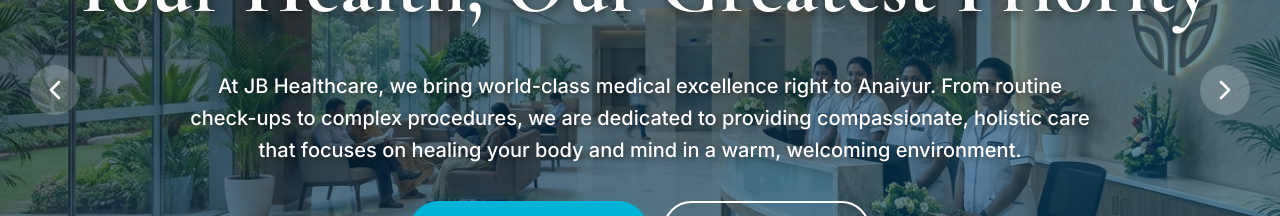
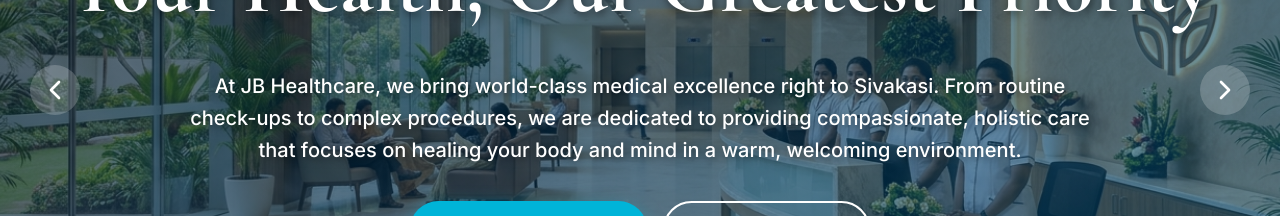
Before and after one commit to mdasper/jbhealthcare, a React (Vite) app: page / in a window 1280 px wide. Shown: the part 310-526 px from the top of the page. Built offline with nearby package versions, Linux system fonts and the light colour scheme; no server answers.

Commit message:
fix: replace Anaiyur with Sivakasi across hero slide and site pages

```diff
--- a/src/pages/About.jsx
+++ b/src/pages/About.jsx
@@ -33,7 +33,7 @@
 
   // Use fallback text if data is still loading
   const mainHeading = aboutData?.mainHeading || "About JB Healthcare";
-  const historyText = aboutData?.historyText || "Established with a bold vision to make premium, international-standard healthcare accessible to everyone, JB Healthcare has grown into a trusted name in Anaiyur, Tamil Nadu. Over the years, we have built a reputation based on trust, clinical excellence, and deep-rooted empathy.";
+  const historyText = aboutData?.historyText || "Established with a bold vision to make premium, international-standard healthcare accessible to everyone, JB Healthcare has grown into a trusted name in Sivakasi, Tamil Nadu. Over the years, we have built a reputation based on trust, clinical excellence, and deep-rooted empathy.";
   const vision = aboutData?.vision || "To be the most trusted and respected healthcare partner in the region, recognized globally for our clinical excellence, compassionate care, and unwavering commitment to community wellness and health education.";
   const mission = aboutData?.mission || "We strive to deliver comprehensive, high-quality, and affordable healthcare services under one roof. Our mission is to continuously upgrade our medical technology, empower our staff through regular training, and provide a healing environment that consistently exceeds patient expectations.";
   const labHeading = aboutData?.labHeading || "In-House Diagnostic Center";
--- a/src/pages/Appointment.jsx
+++ b/src/pages/Appointment.jsx
@@ -128,7 +128,7 @@
                   </div>
                   <div>
                     <h4 style={{ color: '#061D38', fontSize: '1.1rem', marginBottom: '5px', fontWeight: '800' }}>Top Medical Experts</h4>
-                    <p style={{ color: '#061D38', opacity: 0.9, fontSize: '0.9rem', margin: 0, fontWeight: '500' }}>Consult with the most experienced doctors in Anaiyur.</p>
+                    <p style={{ color: '#061D38', opacity: 0.9, fontSize: '0.9rem', margin: 0, fontWeight: '500' }}>Consult with the most experienced doctors in Sivakasi.</p>
                   </div>
                 </div>
               </div>
--- a/src/pages/Home.jsx
+++ b/src/pages/Home.jsx
@@ -8,7 +8,7 @@
   {
     image: '/hero_welcome.jpg',
     title: 'Your Health, Our Greatest Priority',
-    subtitle: 'At JB Healthcare, we bring world-class medical excellence right to Anaiyur. From routine check-ups to complex procedures, we are dedicated to providing compassionate, holistic care that focuses on healing your body and mind in a warm, welcoming environment.'
+    subtitle: 'At JB Healthcare, we bring world-class medical excellence right to Sivakasi. From routine check-ups to complex procedures, we are dedicated to providing compassionate, holistic care that focuses on healing your body and mind in a warm, welcoming environment.'
   },
   {
     image: '/hero_laparoscopic.jpg',
```
Also changed, not shown: 1 other file (tests, documents, lock files or other folders).
